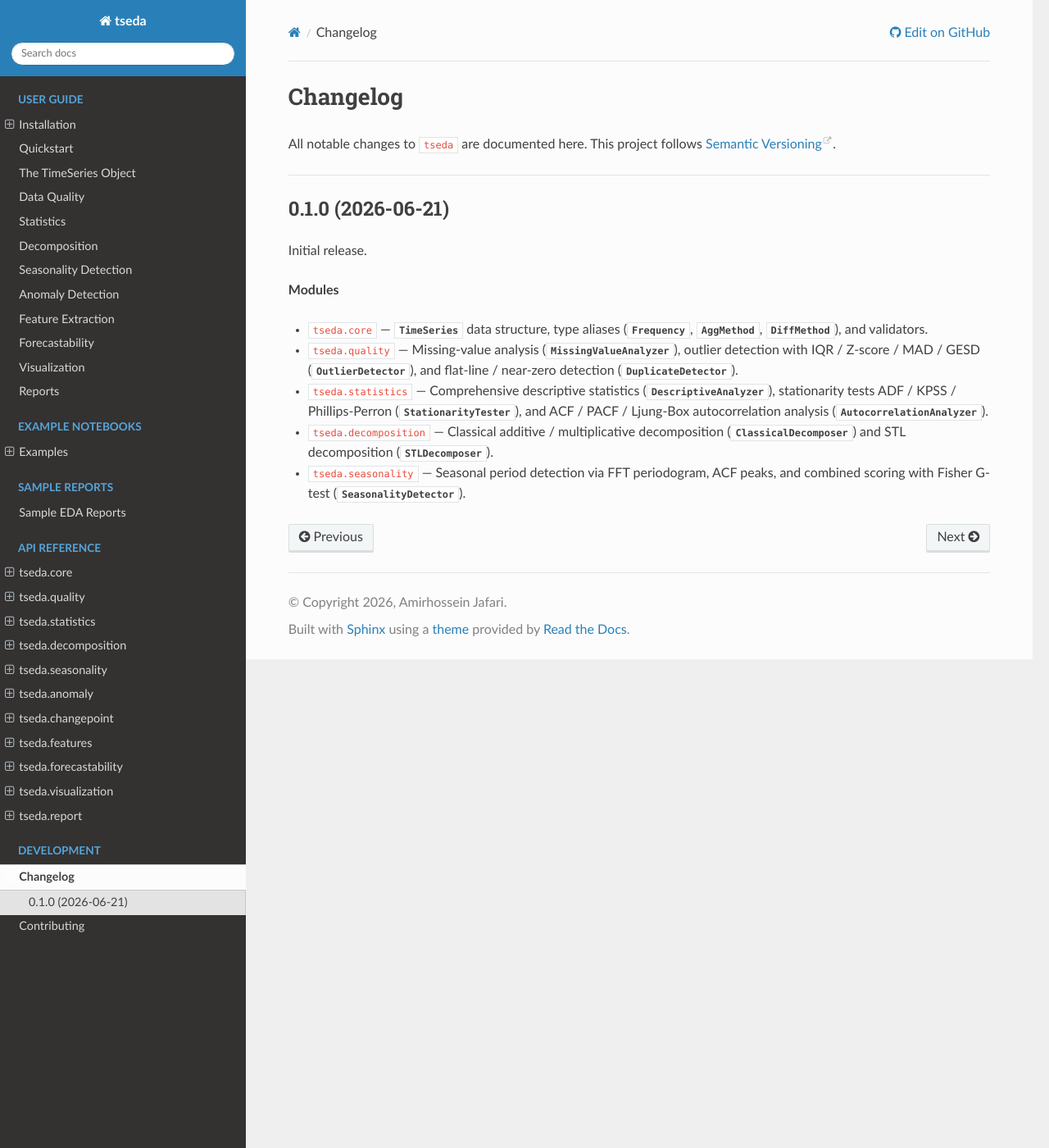
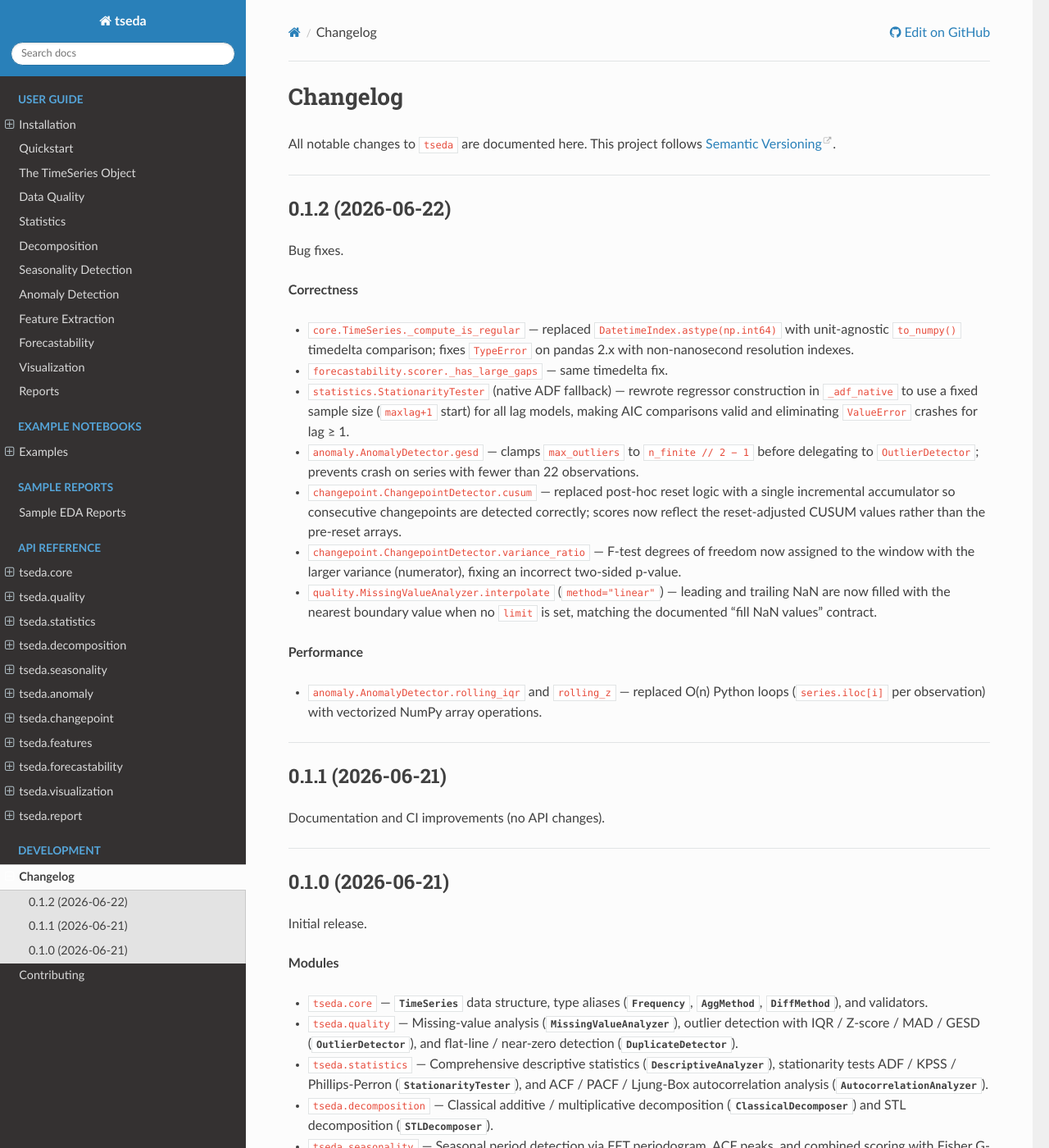
Before and after one commit to amir-jafari/Time-Series-EDA, a Sphinx documentation site: the page built from docs/changelog.rst, in a window 1280 px wide and 1400 px high. Shown: the whole window at 82% size. Built offline with Sphinx 7.4.7 and the Read the Docs theme 3.1.0, drawn with Linux system fonts in a browser that asks for light colours; pages that are not in the unit, such as notebooks, are missing from menus.

Commit message:
chore: bump version to 0.1.2, update changelog and docs
- pyproject.toml: version 0.1.1 -> 0.1.2
- CHANGELOG.rst: add 0.1.2 section documenting all 10 bug fixes
- docs/conf.py: update release string to 0.1.2
- tseda/quality/missing.py: update interpolate() docstring to document
  that linear method now fills leading/trailing NaN when limit is None

Co-Authored-By: Claude Sonnet 4.6 <noreply@anthropic.com>

```diff
--- a/CHANGELOG.rst
+++ b/CHANGELOG.rst
@@ -3,6 +3,52 @@ Changelog
 
 All notable changes to ``tseda`` are documented here.
 This project follows `Semantic Versioning <https://semver.org/>`_.
+
+----
+
+0.1.2 (2026-06-22)
+-------------------
+
+Bug fixes.
+
+**Correctness**
+
+* ``core.TimeSeries._compute_is_regular`` — replaced
+  ``DatetimeIndex.astype(np.int64)`` with unit-agnostic ``to_numpy()``
+  timedelta comparison; fixes ``TypeError`` on pandas 2.x with
+  non-nanosecond resolution indexes.
+* ``forecastability.scorer._has_large_gaps`` — same timedelta fix.
+* ``statistics.StationarityTester`` (native ADF fallback) — rewrote
+  regressor construction in ``_adf_native`` to use a fixed sample size
+  (``maxlag+1`` start) for all lag models, making AIC comparisons valid
+  and eliminating ``ValueError`` crashes for lag ≥ 1.
+* ``anomaly.AnomalyDetector.gesd`` — clamps ``max_outliers`` to
+  ``n_finite // 2 − 1`` before delegating to ``OutlierDetector``;
+  prevents crash on series with fewer than 22 observations.
+* ``changepoint.ChangepointDetector.cusum`` — replaced post-hoc reset
+  logic with a single incremental accumulator so consecutive changepoints
+  are detected correctly; scores now reflect the reset-adjusted CUSUM
+  values rather than the pre-reset arrays.
+* ``changepoint.ChangepointDetector.variance_ratio`` — F-test degrees of
+  freedom now assigned to the window with the larger variance (numerator),
+  fixing an incorrect two-sided p-value.
+* ``quality.MissingValueAnalyzer.interpolate`` (``method="linear"``) —
+  leading and trailing NaN are now filled with the nearest boundary value
+  when no ``limit`` is set, matching the documented "fill NaN values"
+  contract.
+
+**Performance**
+
+* ``anomaly.AnomalyDetector.rolling_iqr`` and ``rolling_z`` — replaced
+  O(n) Python loops (``series.iloc[i]`` per observation) with vectorized
+  NumPy array operations.
+
+----
+
+0.1.1 (2026-06-21)
+-------------------
+
+Documentation and CI improvements (no API changes).
 
 ----
 
--- a/docs/conf.py
+++ b/docs/conf.py
@@ -41,7 +41,7 @@ if _HTML_SRC.exists():
 project   = "tseda"
 author    = "Amirhossein Jafari"
 copyright = "2026, Amirhossein Jafari"
-release   = "0.1.0"
+release   = "0.1.2"
 version   = "0.1"
 
 # ---------------------------------------------------------------------------
--- a/pyproject.toml
+++ b/pyproject.toml
@@ -7,7 +7,7 @@ build-backend = "setuptools.build_meta"
 # ---------------------------------------------------------------------------
 [project]
 name = "timeseries-eda"
-version = "0.1.1"
+version = "0.1.2"
 description = "Comprehensive Time Series Exploratory Data Analysis toolkit"
 readme = "README.rst"
 license = { file = "LICENSE" }
```
Also changed, not shown: 1 other file.
